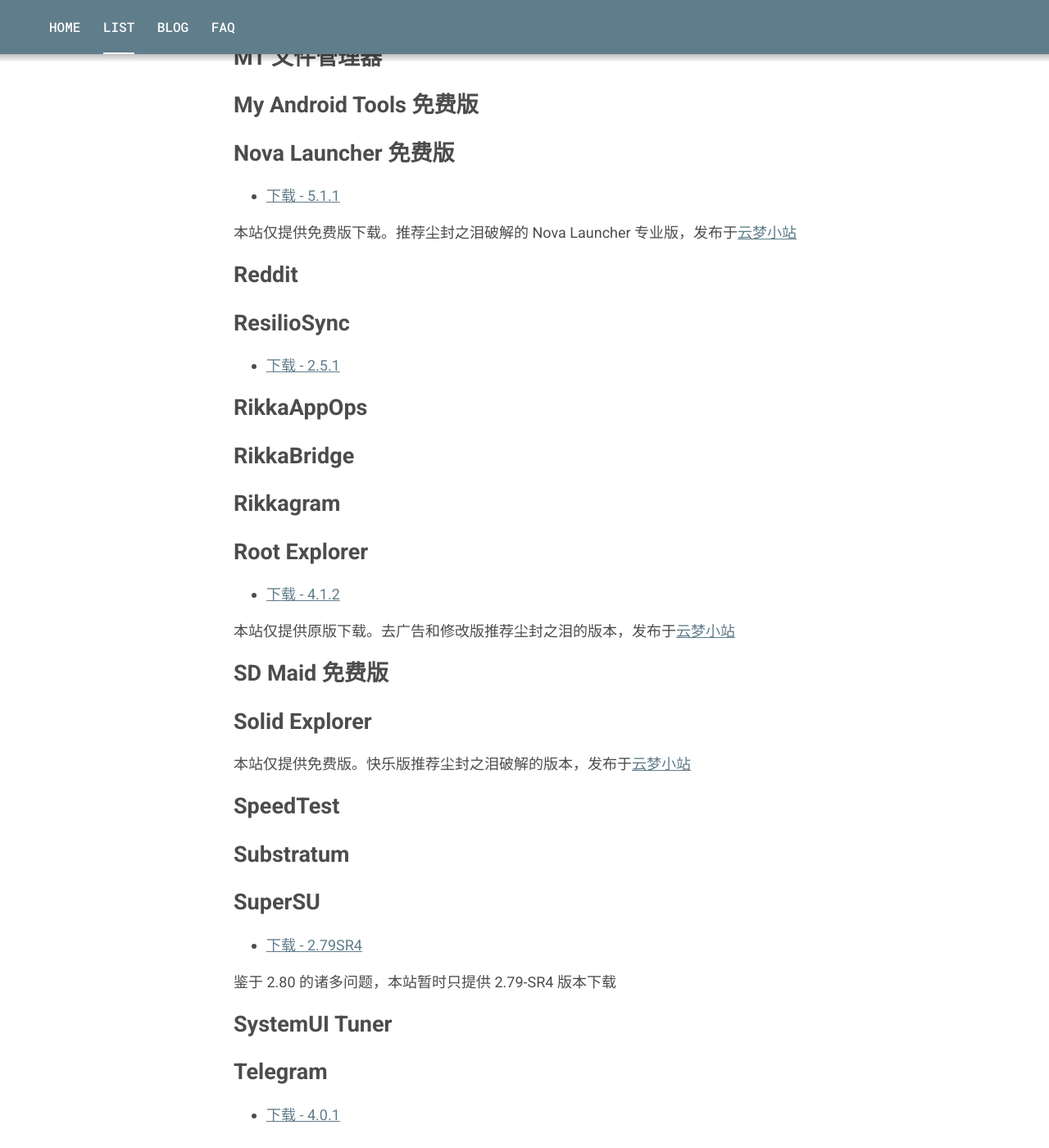
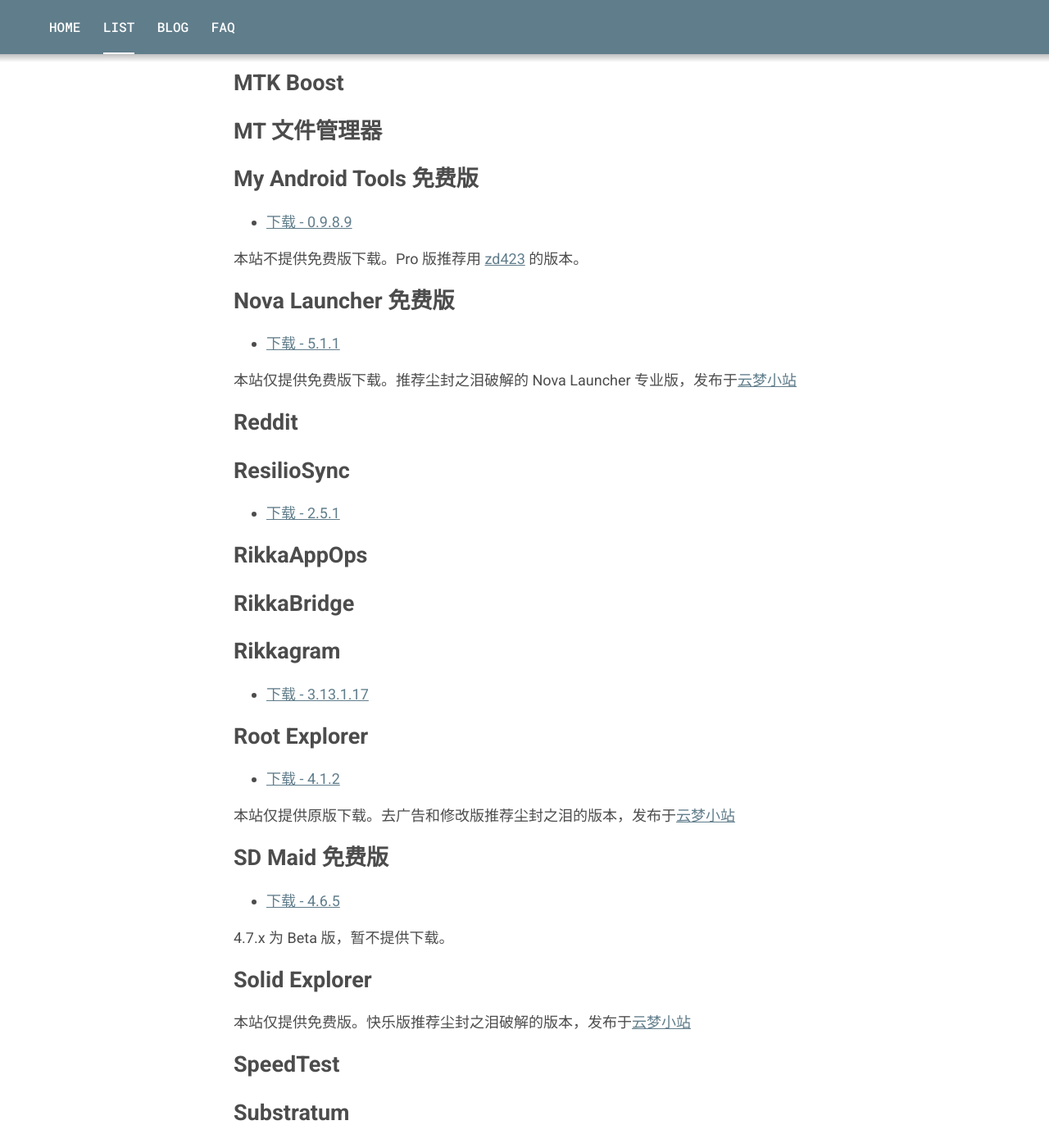
Before and after one commit to neoFelhz/LetAPKFly, a Jekyll site: the page built from _pages/list.md, in a window 1280 px wide and 1400 px high, scrolled down 1705 px. Shown: the whole window at 82% size. Built offline with Jekyll 4.4.1, drawn with Linux system fonts in a browser that asks for light colours; some of the changed text lies outside the part shown.

Commit message:
update the list of download link

```diff
--- a/_pages/list.md
+++ b/_pages/list.md
@@ -21,7 +21,13 @@
 高级版和修改版建议使用风澈版，发布在 [寻沫小栈](http://vioren.space)
 
 ## BestTrace
+
+- [下载 - 1.5.6](http://git.oschina.net/neoFelhz/letapkfly/raw/master/BestTrace%E8%B7%AF%E7%94%B1%E8%BF%BD%E8%B8%AA/Best-Trace-1.5-6.apk)
+
 ## BusyBox - Meefik Version
+
+- [下载 - 1.26.2](http://git.oschina.net/neoFelhz/letapkfly/raw/master/busybox(meefik)/ru.meefik.busybox_1.26.2-31(apkmirror).apk)
+
 ## Chllengram
 ## DiskDigger
 ## F-Droid
@@ -39,6 +45,11 @@
 ## MTK Boost
 ## MT 文件管理器
 ## My Android Tools 免费版
+
+- [下载 - 0.9.8.9](http://git.oschina.net/neoFelhz/letapkfly/raw/master/My%20Android%20Tools/My%20Android%20Tools%200.9.8.9.apk)
+
+本站不提供免费版下载。Pro 版推荐用 [zd423](http://www.zdfans.com) 的版本。
+
 ## Nova Launcher 免费版
 
 - [下载 - 5.1.1](http://git.oschina.net/neoFelhz/letapkfly/raw/master/Nova/Nova%20Launcher%205.1.1(apkmirror).apk)
@@ -53,6 +64,9 @@
 ## RikkaAppOps
 ## RikkaBridge
 ## Rikkagram
+
+- [下载 - 3.13.1.17](http://git.oschina.net/neoFelhz/letapkfly/raw/master/Rikkagram/Rikkagram.apk)
+
 ## Root Explorer
 
 - [下载 - 4.1.2](http://git.oschina.net/neoFelhz/letapkfly/raw/master/RootExplorer/RootExplorer_4.1.2.apk)
@@ -60,6 +74,11 @@
 本站仅提供原版下载。去广告和修改版推荐尘封之泪的版本，发布于[云梦小站](https://www.htcp.net)
 
 ## SD Maid 免费版
+
+- [下载 - 4.6.5](http://git.oschina.net/neoFelhz/letapkfly/raw/master/SD%20Maid/sdm_4.6.5-40605(apkmirror).apk)
+
+4.7.x 为 Beta 版，暂不提供下载。
+
 ## Solid Explorer
 
 本站仅提供免费版。快乐版推荐尘封之泪破解的版本，发布于[云梦小站](https://www.htcp.net)
```
